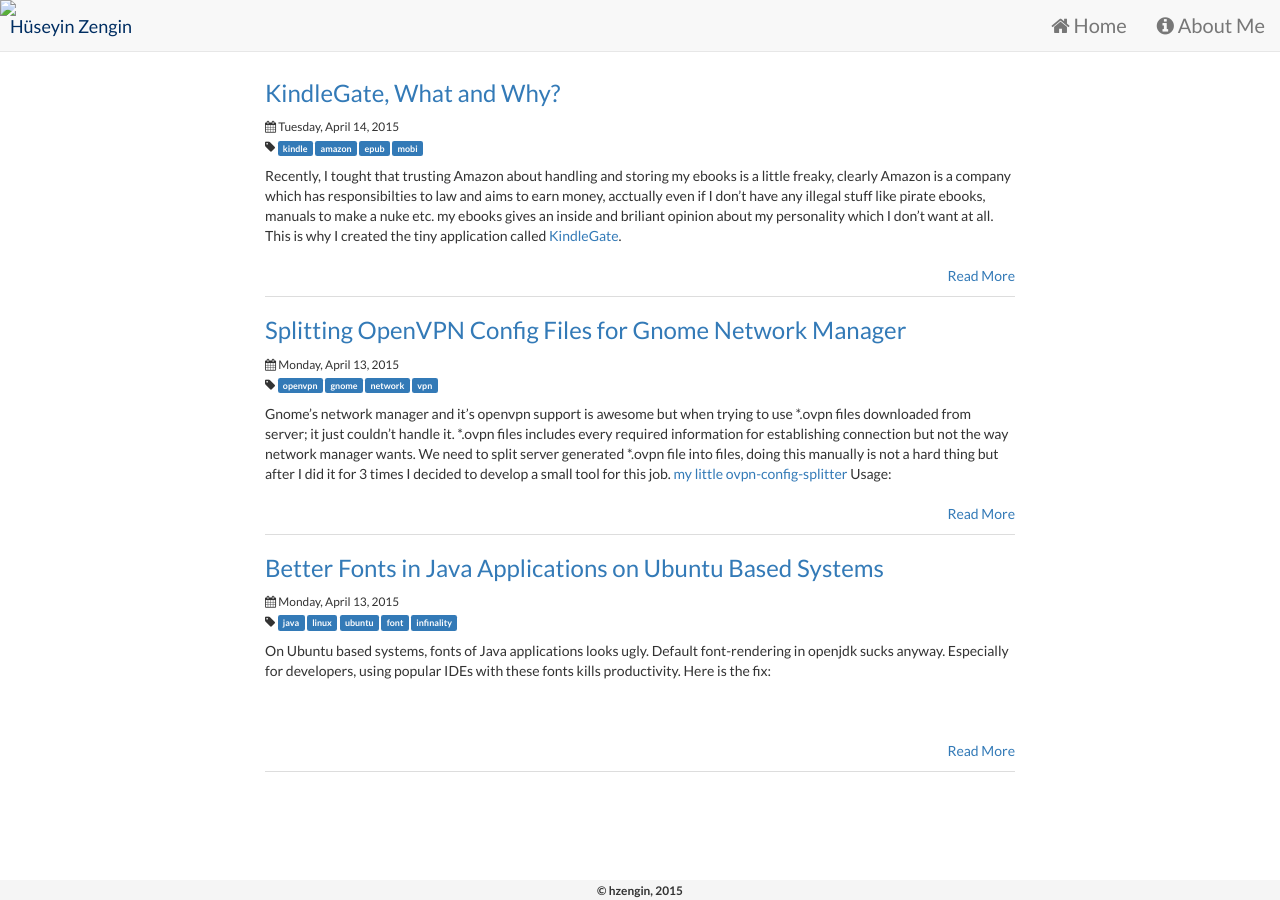
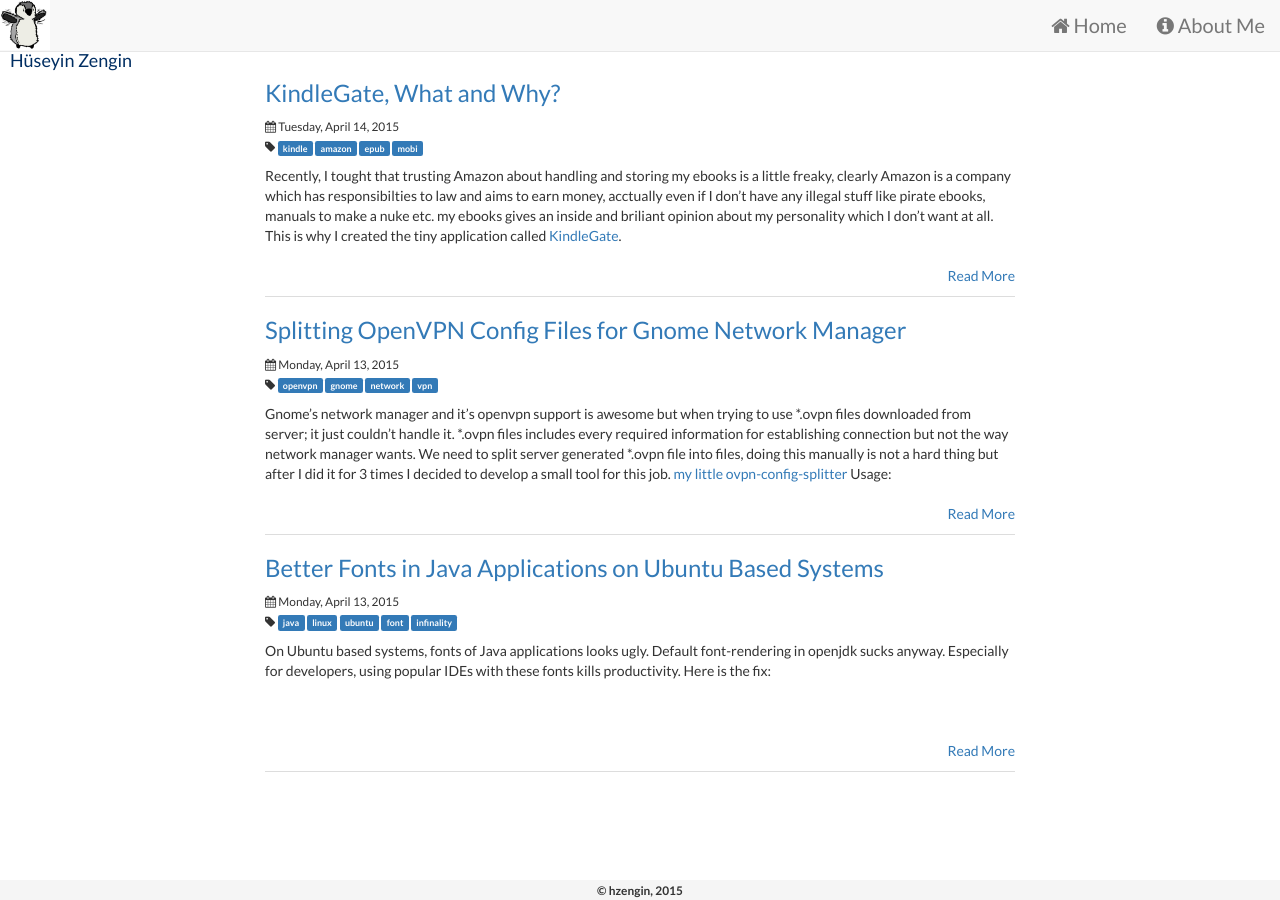
Before and after one commit to hzengin/hzengin.github.io, a Jekyll site: the page built from index.html, in a window 1280 px wide. Built offline with Jekyll 4.4.1, drawn with Linux system fonts in a browser that asks for light colours; nearby versions of some CDN libraries.

Commit message:
added logo

```diff
--- a/_config.yml
+++ b/_config.yml
@@ -2,7 +2,7 @@
 title: Hüseyin Zengin
 email: hzengin99@gmail.com
 description: "Personal Blog"
-logo_location: "http://blog.hzeng.in/logo.jpeg"
+logo_location: "http://blog.hzeng.in/assets/logo.jpeg"
 
 #baseurl: "" # the subpath of your site, e.g. /blog/
 #url: "" # the base hostname & protocol for your site
```
Also changed, not shown: assets/logo.jpeg (added).
